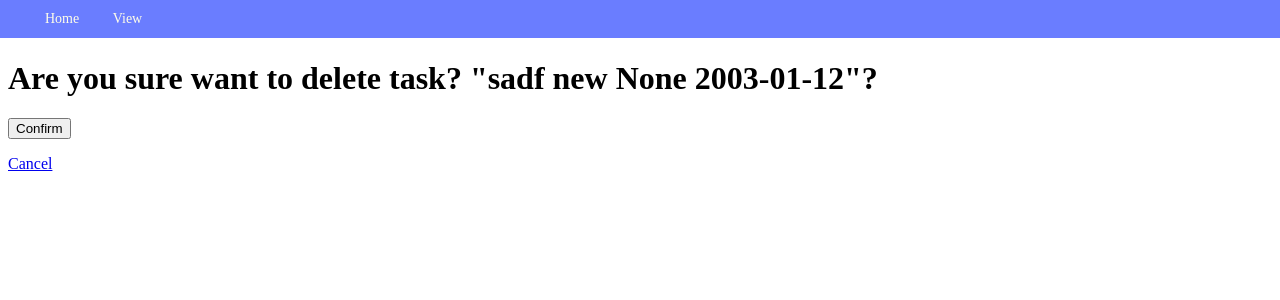
After one commit to namastefellas/hw-45, a Django app: page /task/1/delete in a window 1280 px wide. The commit adds this page. Shown: the top 300 px of the page. Run offline with Django 3.2, Linux system fonts and the light colour scheme; data comes from the database, SQL or seed files in the repository.

Commit message:
added delete function

```diff
--- a/hello/hello/urls.py
+++ b/hello/hello/urls.py
@@ -15,12 +15,13 @@ Including another URLconf
 """
 from django.contrib import admin
 from django.urls import path
-from webapp.views import index_view, task_view, add_task, task_update_view
+from webapp.views import index_view, task_view, add_task, task_update_view, delete_task_view
 
 urlpatterns = [
     path('admin/', admin.site.urls),
     path('', index_view, name='index'),
     path('task/<int:pk>', task_view, name='task_view'),
     path('tasks/add/', add_task, name='add_task'),
-    path('task/<int:pk>/update', task_update_view, name='task_update')
+    path('task/<int:pk>/update', task_update_view, name='task_update'),
+    path('task/<int:pk>/delete', delete_task_view, name='task_delete')
 ]
--- /dev/null
+++ b/hello/webapp/templates/delete.html
@@ -0,0 +1,13 @@
+{% extends "base.html" %}
+{% block title %}Delete Task{% endblock %}
+{% block menu %}
+<li><a href="{% url 'task_view' task.pk %}">View</a></li>
+{% endblock %}
+{% block content %}
+    <h1>Are you sure want to delete task? "{{ task }}"?</h1>
+    <form method="POST" action="{% url "task_delete" task.pk %}" class="text-center">
+        {% csrf_token %}
+        <p><input type="submit" value="Confirm"></p>
+        <p><a href="{% url "task_view" task.pk %}">Cancel</a></p>
+    </form>
+{% endblock %}
--- a/hello/webapp/templates/task_view.html
+++ b/hello/webapp/templates/task_view.html
@@ -9,7 +9,7 @@
 </head>
 <body>
     {% block menu %}
-   <li><a href="{% url "add_task" %}">Add Article</a></li>
+   <li><a href="{% url "add_task" %}">Add Task</a></li>
    {% endblock %}
    {% block content %}
     <h1>Task {{ task.id }}</h1>
@@ -17,6 +17,8 @@
     <p>Status: {{ task.status }}</p>
     <p>Description: {{ task.description }}</p>
     <p>Time: {{ task.time }}</p>
+    <p><a href="{% url "task_update" task.pk %}">Edit</a></p>
+    <p><a href="{% url 'task_delete' task.pk %}">Delete</a></p>
     {% endblock %}
 </body>
 </html>
--- a/hello/webapp/views.py
+++ b/hello/webapp/views.py
@@ -45,3 +45,12 @@ def task_update_view(request, pk):
         tasks.description = request.POST.get('description')
         tasks.save()
         return redirect('task_view', pk=tasks.pk)
+
+
+def delete_task_view(request, pk):
+    tasks = get_object_or_404(Task, pk=pk)
+    if request.method == 'GET':
+       return render(request, 'delete.html', context={'task': tasks})
+    elif request.method == 'POST':
+        tasks.delete()
+        return redirect('index')
```
Also changed, not shown: hello/webapp/templates/index.html (+4 -3 lines).
